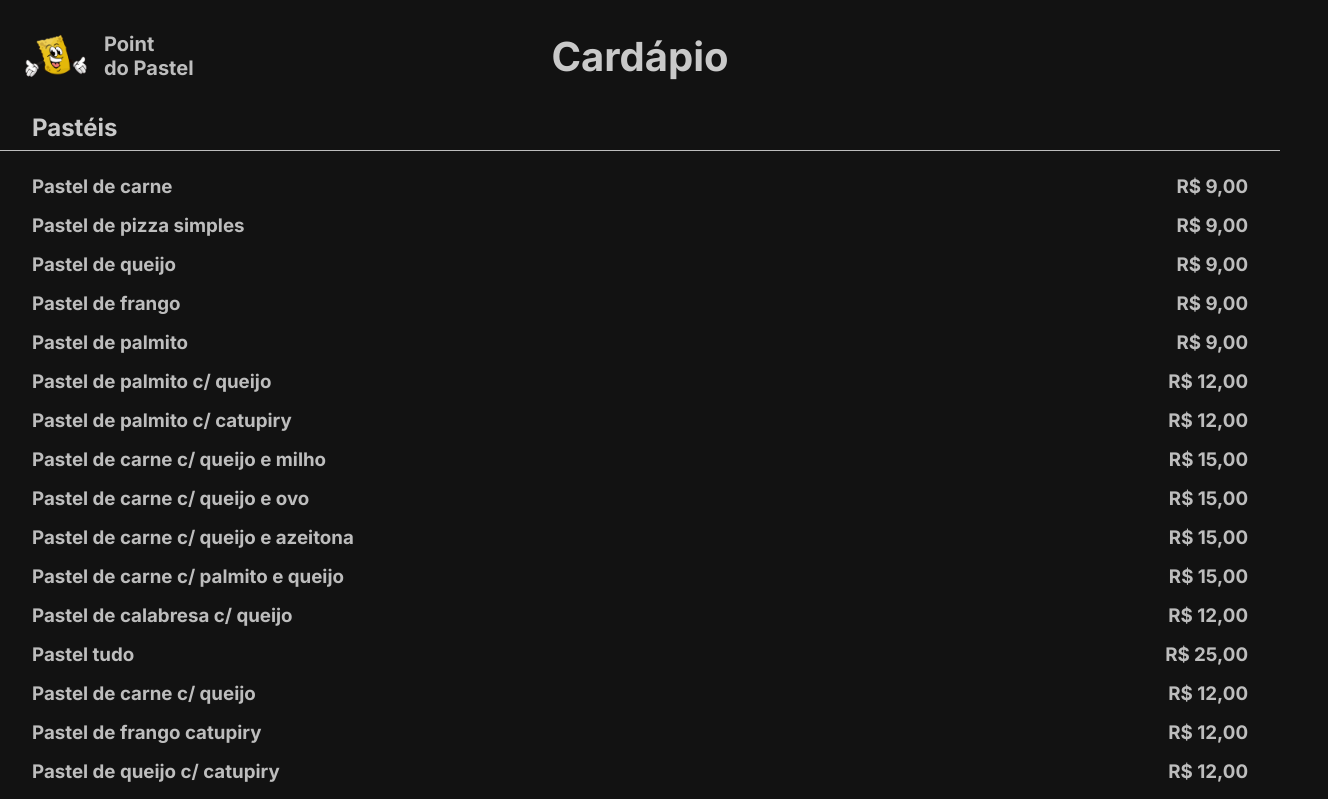
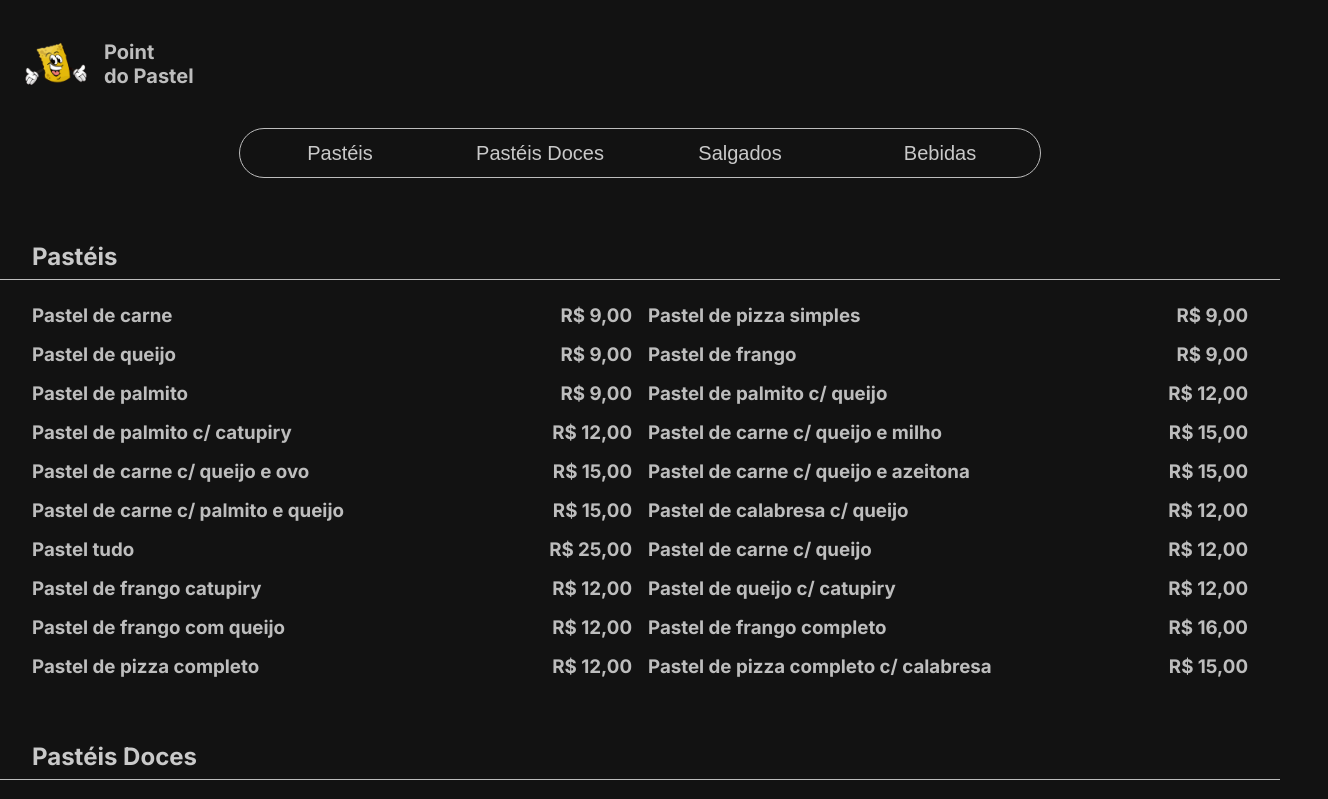
Before and after one commit to lgConrado/cardapio-pointpastel-react, a React (Vite) app: page / in a window 1280 px wide. Shown: the top 799 px of the page, 1328 px wide, since content can reach past the window. Built offline with nearby package versions, Linux system fonts and the light colour scheme.

Commit message:
Customização e Divisão em Frames

```diff
--- a/src/components/Cardapio/index.tsx
+++ b/src/components/Cardapio/index.tsx
@@ -5,6 +5,33 @@ const CustomSection = styled.section`
   display: flex;
   flex-direction: column;
   gap: 64px;
+  width: 100%;
+  `;
+
+const CustomButtonsContainer = styled.div`
+justify-content: center;
+  display: flex;
+  width: 100%;
+`;
+
+const CustomButtons = styled.div`
+  justify-content: center;
+  display: flex;
+  border: 1px solid var(--cor-primaria);
+  width: 800px;
+  overflow: hidden;
+  border-radius: 64px;
+`;
+
+const CustomButton = styled.button`
+  appearance: none;
+  height: 48px;
+  cursor: pointer;
+  border: none;
+  background-color: transparent;
+  color: var(--cor-secundaria);
+  width: 200px;
+  font-size: 1.25rem;
 `;
 
 const CustomCardapio = styled.div`
@@ -23,10 +50,11 @@ const CustomSectionTitle = styled.h2`
 `;
 
 const CustomOptions = styled.div`
-  display: flex;
+  display: grid;
   flex-direction: column;
   gap: 16px;
   padding: 0 32px;
+  grid-template-columns: repeat(2, 1fr);
 `;
 
 const CustomOption = styled.span`
@@ -39,6 +67,14 @@ const CustomDescriptionOption = styled.h3``;
 const Cardapio = () => {
   return (
     <CustomSection>
+      <CustomButtonsContainer>
+        <CustomButtons>
+          {Object.entries(cardapio[0]).map((modulo: any, index) => {
+            console.log(modulo[0]);
+            return <CustomButton>{modulo[0]}</CustomButton>;
+          })}
+        </CustomButtons>
+      </CustomButtonsContainer>
       {Object.entries(cardapio[0]).map((modulo: any, index) => {
         return (
           <CustomCardapio key={index}>
@@ -46,7 +82,7 @@ const Cardapio = () => {
               <CustomSectionTitle>{modulo[0]}</CustomSectionTitle>
             </CustomSectionTitleContainer>
             <CustomOptions>
-              {modulo[1].map((opcao: any) => {
+              {modulo[1].map((opcao: any, index: number) => {
                 return (
                   <CustomOption key={index}>
                     <CustomDescriptionOption>
--- a/src/components/Header/index.tsx
+++ b/src/components/Header/index.tsx
@@ -4,16 +4,10 @@ import logo from "../../assets/logo.jpg";
 const CustomHeader = styled.header`
   align-items: center;
   display: flex;
-  padding: 32px 0;
-  justify-content: center;
+  padding: 32px 24px;
   width: 100vw;
 `;
 
-const CustomTitulo = styled.h1`
-  color: var(--cor-secundaria);
-  font-size: 2.5rem;
-  font-weight: 700;
-`;
 
 const CustomTextoLogo = styled.h2`
   font-size: 1.25rem;
@@ -23,9 +17,6 @@ const CustomLogo = styled.div`
   display: flex;
   align-items: center;
   gap: 16px;
-  position: absolute;
-  left: 24px;
-  top: 24px;
 `;
 
 const CustomImagemLogo = styled.img`
@@ -43,7 +34,6 @@ const Header = () => {
           <CustomTextoLogo>do Pastel</CustomTextoLogo>
         </span>
       </CustomLogo>
-      <CustomTitulo>Cardápio</CustomTitulo>
     </CustomHeader>
   );
 };
```
